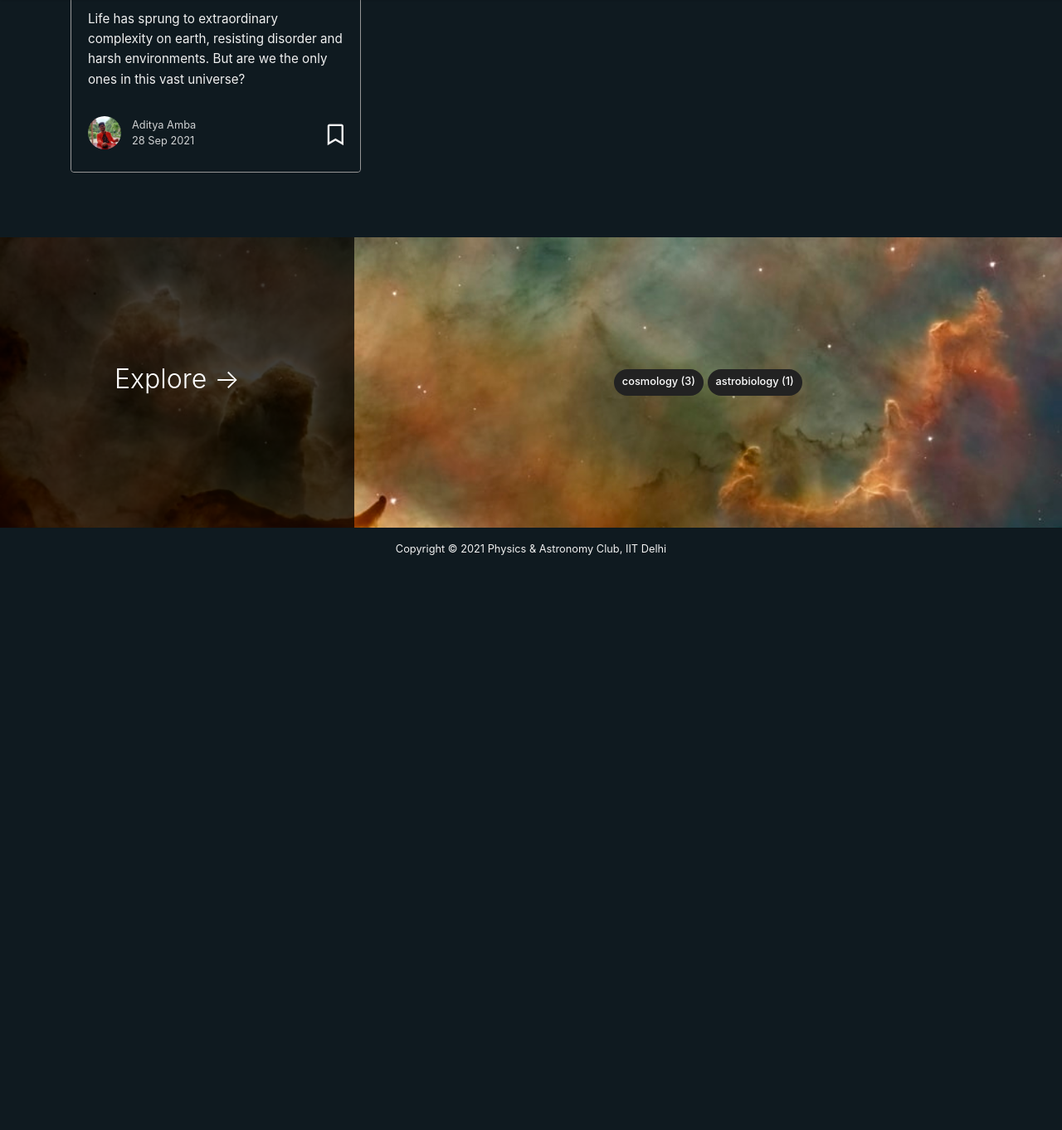
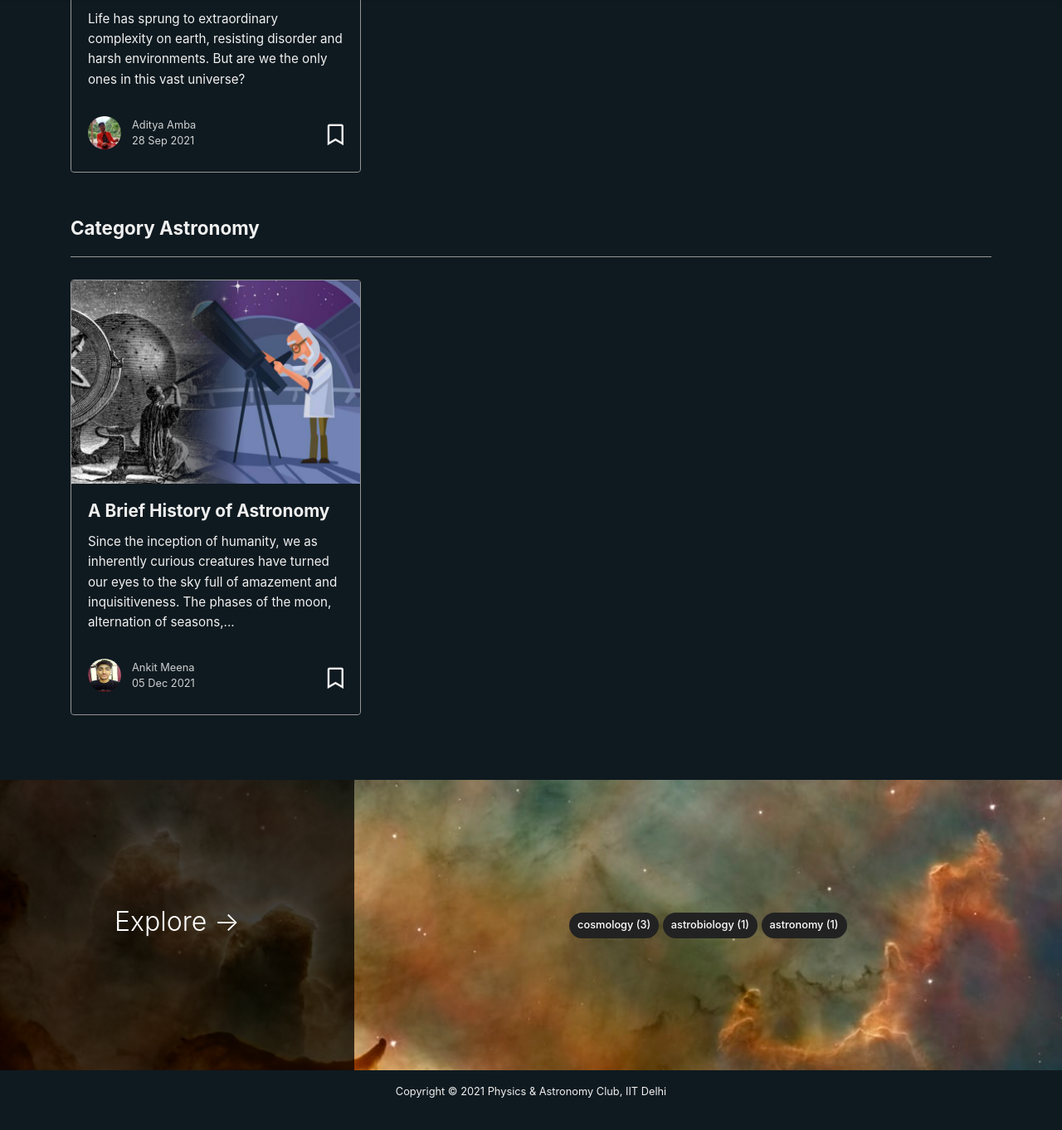
Before and after one commit to pac-iitd/blog, a Jekyll site: the page built from _pages/categories.md, in a window 1280 px wide and 1400 px high, scrolled down 1238 px. Shown: the top 1362 px of the window at 83% size. Built offline with Jekyll 4.4.1, drawn with Linux system fonts in a browser that asks for light colours; nearby versions of some CDN libraries; before the commit the page ends 1983 px from its top, so only the background shows below that; some of the changed lines change nothing that is shown.

Commit message:
add fourth post

```diff
--- a/_config.yml
+++ b/_config.yml
@@ -36,6 +36,12 @@ authors:
     name: Gurarmaan Singh
     display_name: Gurarmaan Singh
     avatar: 'assets/images/authors/Gurarmaan_Singh.jpg'
+    description: "Sophomore at IIT Delhi"
+
+  ankit:
+    name: Ankit Meena
+    display_name: Ankit Meena
+    avatar: 'assets/images/authors/Ankit_Meena.jpeg'
     description: "Sophomore at IIT Delhi"
 
 # Plugins
--- /dev/null
+++ b/_posts/2021-12-05-history.md
@@ -0,0 +1,41 @@
+---
+layout: post
+title:  "A Brief History of Astronomy"
+author: ankit
+categories: [ astronomy ]
+image: assets/images/posts_main/history.png
+useMath: True
+---
+
+*Since the inception of humanity, we as inherently curious creatures have turned our eyes to the sky full of amazement and inquisitiveness. The phases of the moon, alternation of seasons, rising and setting of the sun, and the periodic movement of heavenly bodies in the sky are some eternal phenomena that have continued to pique human imagination from time to time. We take a look at our journey so far at answering such key questions surrounding us and the gradual emergence of the oldest natural science - Astronomy.*
+
+
+Early human cultures associated celestial objects in the shimmering night sky with spirits and gods often relating their movement to natural phenomena such as rain, drought, seasons, and tides. As the scope of influence of religion around the planet widened, these celestial objects and events gradually began to be understood as manifestations of the divine thus slowly formulating the principles of what is now known as astrology. Although astrology and astronomy were archaically treated together, the advent of philosophical and rational ideas meant that the latter was now based on rational theories and experimental findings and served as a basis on which the former could operate.
+
+
+Monitoring the motion of stars and planets in the night sky was a common practice used to track time, which was fundamental for agriculture, navigation, and religious rituals. Sailors and early astronomers, especially those in (now called) China, Egypt, Greece, India, and Central America, noticed interesting patterns amid clusters of stars in the night sky and in a bid to demystify them, started tracking their motion and picturing them, often associating them with gods, goddesses, animals, and objects of their stories. These patterns (now known as constellations) were used for navigation, identifying seasons, agricultural planning, or simply relating to stories of various beliefs.
+
+
+The Greeks were the first to document evidence that Earth was a sphere. Their claim that the planet’s surface is curved, was based on their observation that the night sky looked different when viewed from various locations on Earth. By measuring the length of the shadow cast by an object in two different locations at the same time and taking into account the distance between those two locations and the difference in the lengths, they were even able to estimate the circumference of Earth quite accurately.
+
+
+It is now believed that Babylonian Astronomers (Babylonia was an ancient cultural region occupying southeastern Mesopotamia in around 1800 BC to 400 BC) were among the first to recognize planets (Mercury, Venus, Mars, Jupiter, and Saturn -all visible to the naked eye at different times of the year). They tracked these five points of light in the night sky realizing their motion was fundamentally different from that of the other stars thus concluding these differed ‘fundamentally’ from the other stars. The Babylonians also developed a calendar based on the motion of the Sun and the phases of the Moon and were able to predict lunar and solar eclipses accurately.
+
+
+Before the sixteenth century, Earth was commonly thought to be the center of the universe with all other celestial objects revolving around it. This model, known as the Geocentric Model, was proposed by Claudius Ptolemy in 100 AD. In an important manuscript called Almagest (the only surviving ancient text on Astronomy), Ptolemy described the universe as a set of nested spheres surrounding the Earth, with the moon orbiting on a sphere closest to the earth followed by mercury, venus, sun, and remaining planets. The outermost sphere contained all the stars. Although the model remained much popular and gained huge acceptance (partly due to its intuitiveness), the problem with this theory was that it failed to explain certain observations made by astronomers back then such as the path of certain planets and stars appearing to move backward on their orbits (Retrograde motion) and changes in the appearance of the inferior planets (planets between earth and sun).
+
+
+It wasn’t until 1543 that Polish astronomer Nicholas Copernicus (1473-1543) proposed a revised model with the Sun at the center around which all celestial bodies orbited – the heliocentric model of the universe. This was one of the many revolutionary astronomical ideas that emerged during the renaissance period. This new model was able to address the shortcomings of the Geocentric model, specifically the unusual path of planets that astronomers had earlier observed.
+
+
+The work of Danish astronomer Tycho Brahe and his assistant Johannes Kepler led to an accurate description of planetary motions and laid the foundation for Isaac Newton's theory of gravitation. Kepler’s findings which were published in his book Astronomia Nova in 1609 were based on amazingly accurate novel astronomical data collected by Tycho Brahe in his observatory. The conclusions of Kepler’s work aligned with Copernicus’ heliocentric model but differed in the fact that according to him, the planets moved on elliptical (oval) paths rather than being objects fixed on nested spheres. This progress dramatically improved humanity's understanding of the universe and Kepler's laws of planetary motion are still widely used. With the invention of the telescope in the early 17th century, several observations and investigations suggested the validity of the heliocentric model and Kepler's work. Soon Italian astronomer Galileo Galilei popularized the use of telescopes to study and discover celestial objects. Among his several key findings, the notable ones were identifying the phases of Venus, discovering craters and mountains on the moon, and identifying Jupiter's four biggest moons (now known as Galilean moons in his honor).
+
+
+While such important discoveries have greatly broadened the horizons of our understanding of the universe, countless questions still remain. However, if we continue to remain inquisitive of our surroundings, it’s only a matter of time for some long-sought answers to emerge.
+
+## Glossary
+
+1. Babylonian astrology [[link](https://en.wikipedia.org/wiki/Babylonian_astrology)]
+2. Geocentric model [[link](https://en.wikipedia.org/wiki/Geocentric_model)]
+3. Heliocentrism [[link](https://www.cs.mcgill.ca/~rwest/wikispeedia/wpcd/wp/h/Heliocentrism.htm)]
+4. Retrograde motion [[link](https://earthsky.org/space/what-is-retrograde-motion/)]
```
Also changed, not shown: assets/images/authors/Ankit_Meena.jpeg (added), assets/images/posts_main/history.png (added).
